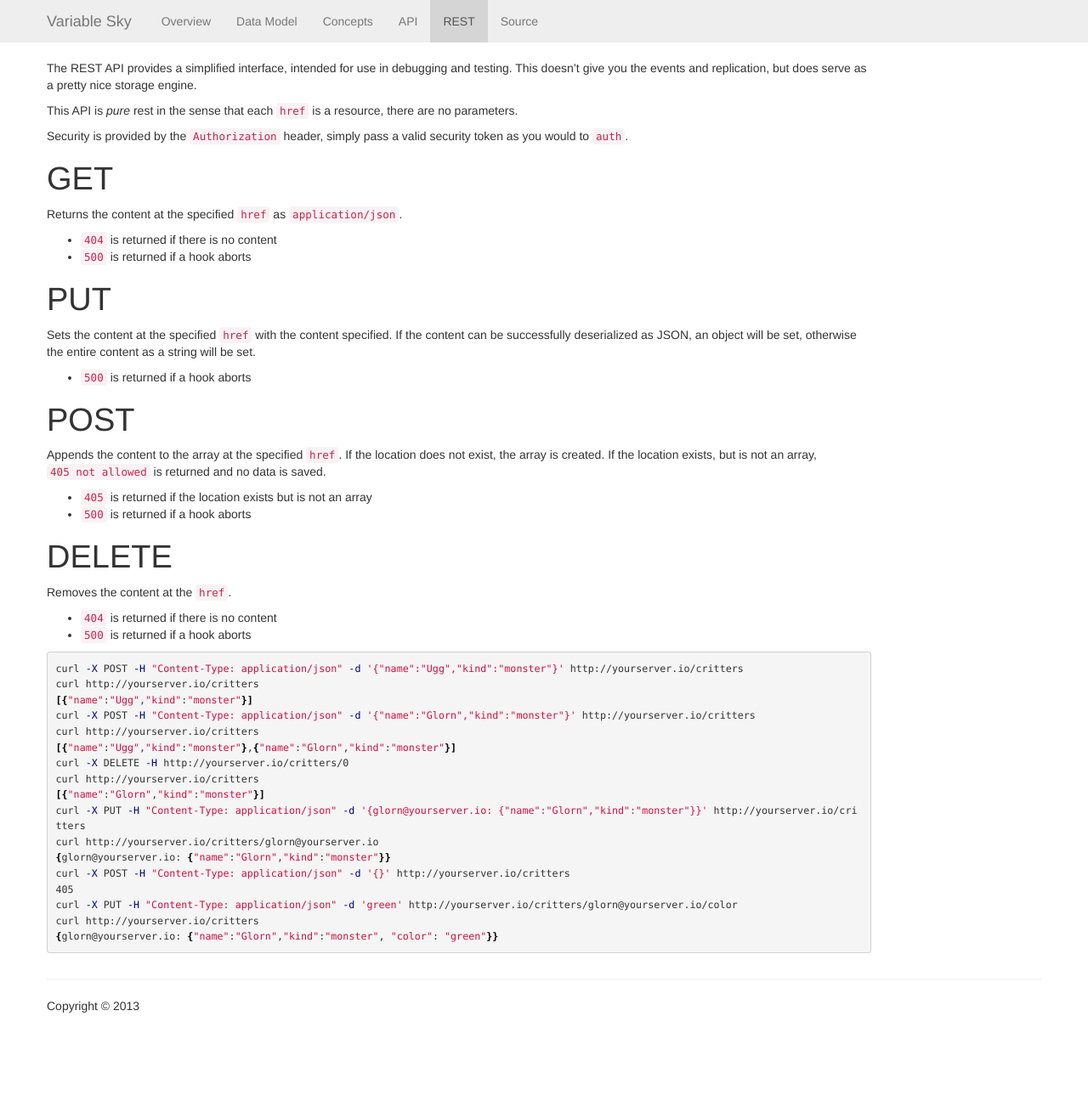
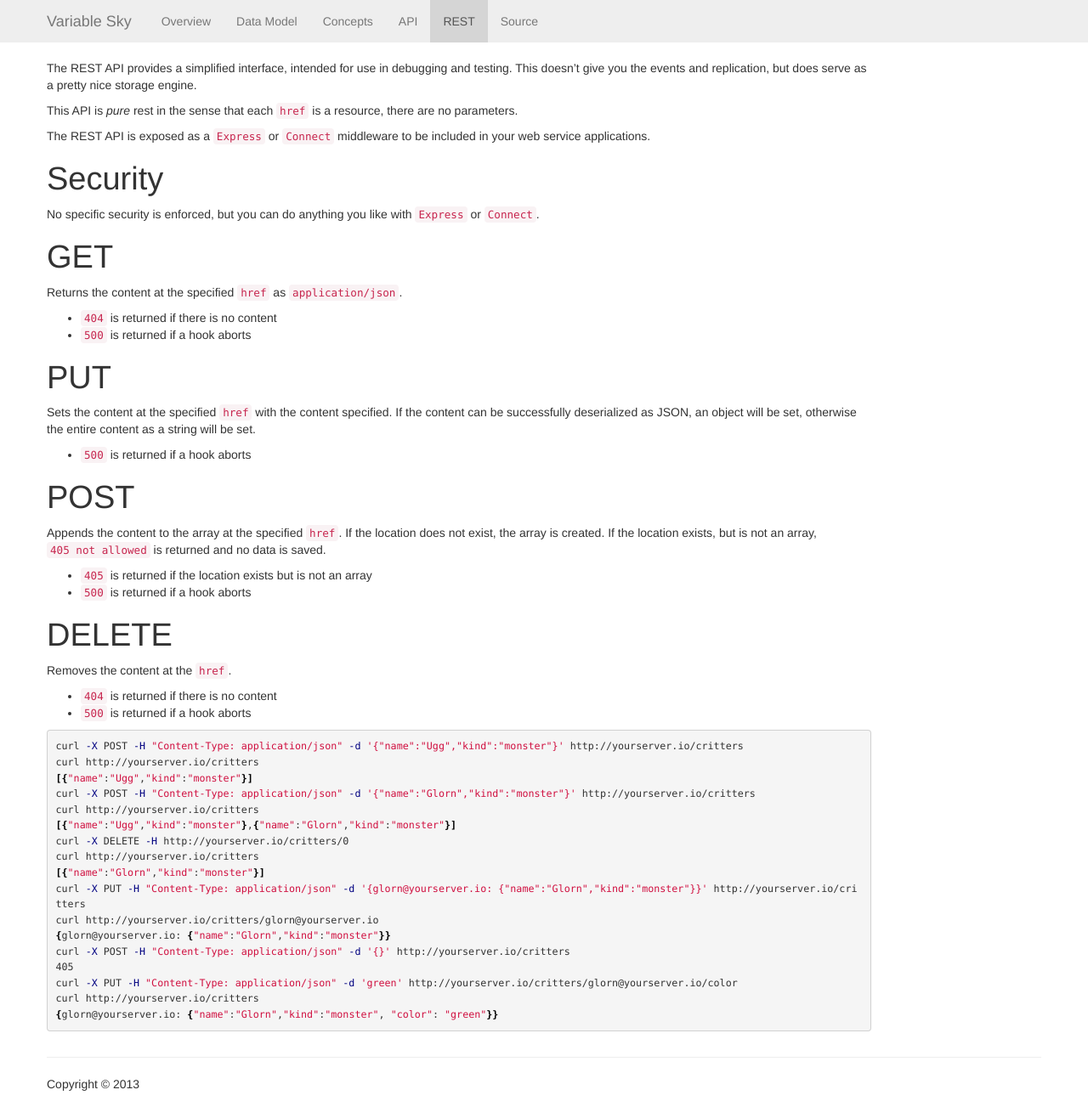
Before and after one commit to wballard/VariableSky, a Jekyll site: the page built from rest.markdown, in a window 1280 px wide and 1296 px high. Shown: the whole window at 85% size. Built offline with Jekyll 4.4.1, drawn with Linux system fonts in a browser that asks for light colours; Markdown is read by kramdown in place of the engine named in the settings.

Commit message:
Update rest.markdown

```diff
--- a/rest.markdown
+++ b/rest.markdown
@@ -10,8 +10,13 @@ but does serve as a pretty nice storage engine.
 This API is _pure_ rest in the sense that each `href` is a resource,
 there are no parameters.
 
-Security is provided by the `Authorization` header, simply pass a valid
-security token as you would to `auth`.
+The REST API is exposed as a `Express` or `Connect` middleware to be
+included in your web service applications.
+
+# Security
+
+No specific security is enforced, but you can do anything you like with
+`Express` or `Connect`.
 
 # GET
 Returns the content at the specified `href` as `application/json`.
```
